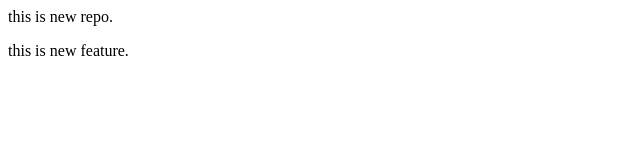
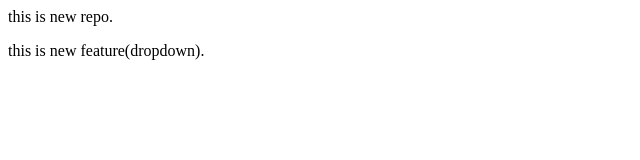
Before and after one commit to Jayesh-2007/localrepo, a plain HTML site: page index.html in a window 1280 px wide. Shown: the full height of the page, 0-640 px from the left. Drawn offline with Linux system fonts and the light colour scheme.

Commit message:
add dropdown

```diff
--- a/index.html
+++ b/index.html
@@ -1,2 +1,2 @@
 <p>this is new repo.</p>
-<p>this is new feature.</p>
+<p>this is new feature(dropdown).</p>
```
